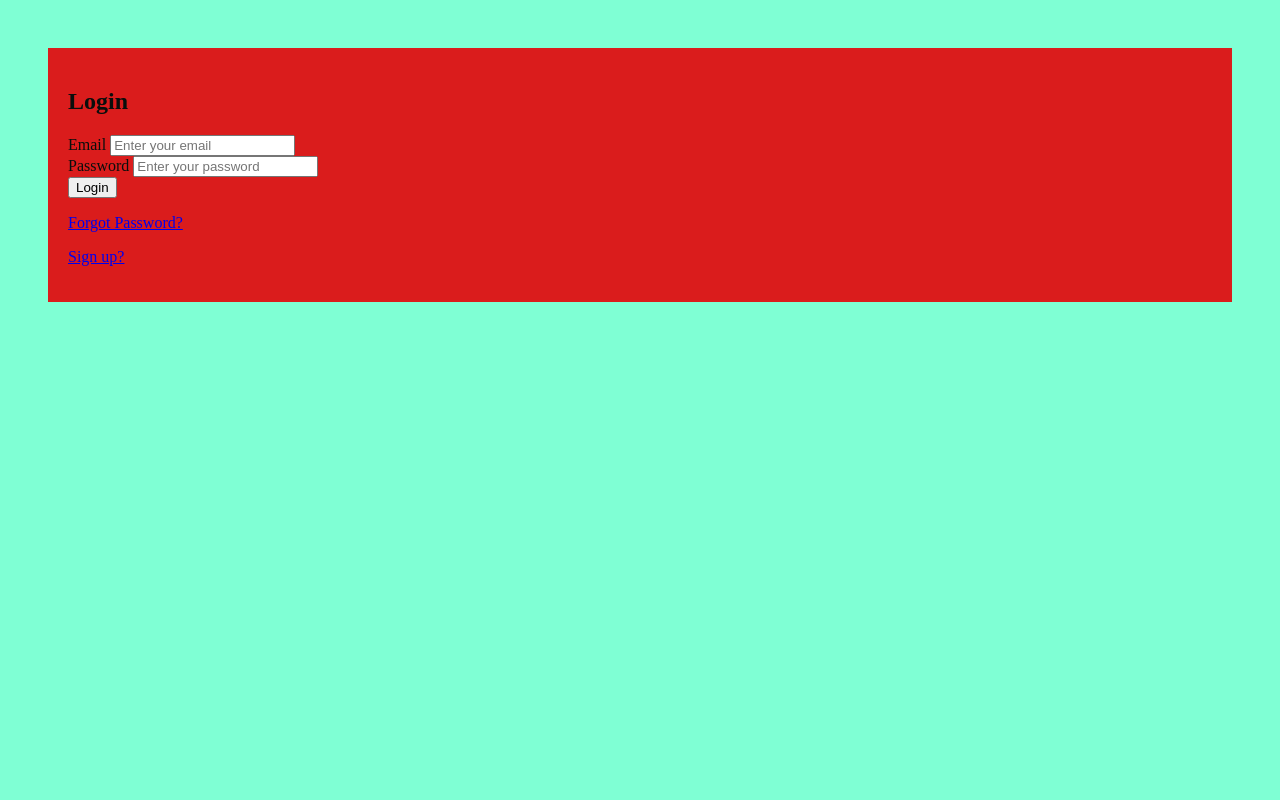
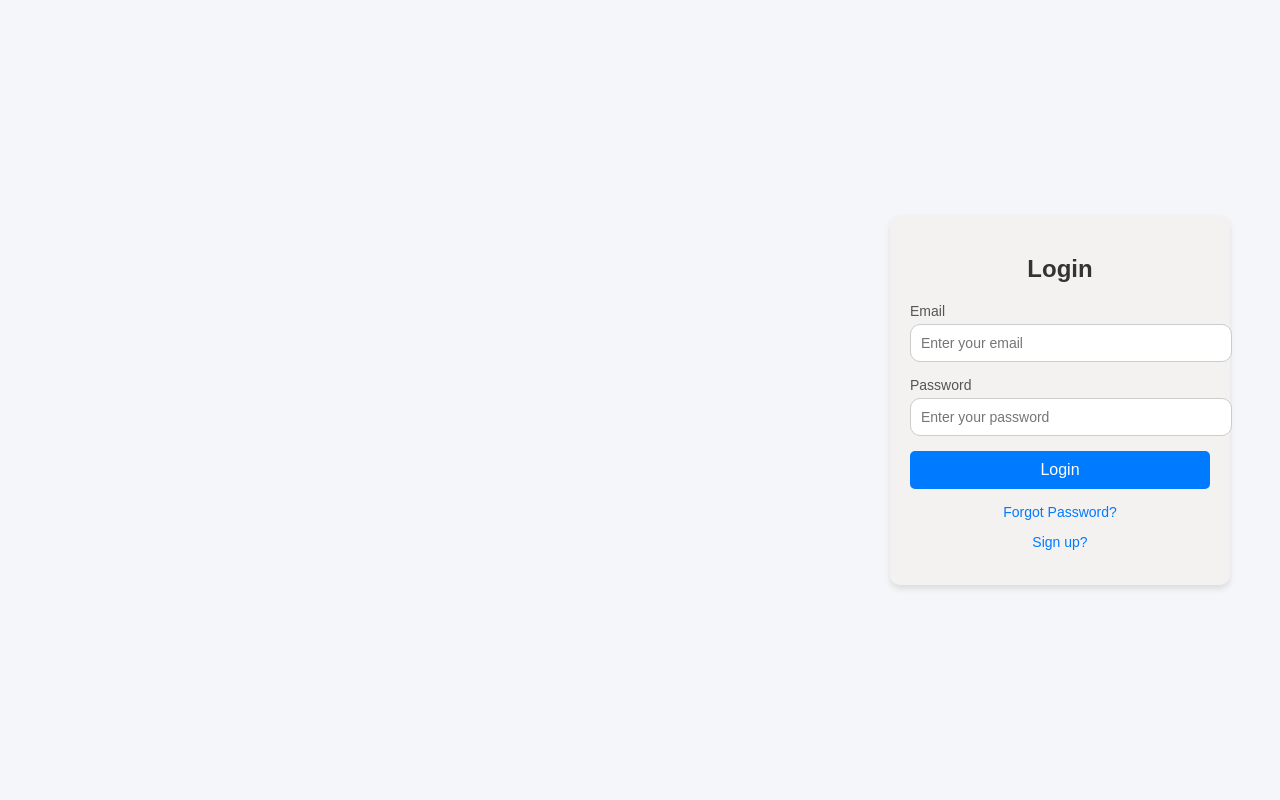
Before and after one commit to junar3x74/project_asais, a PHP site: page /public/login.php in a window 1280 px wide. Run offline with PHP 8.4, Linux system fonts and the light colour scheme.

Commit message:
adding some desgins

```diff
--- a/public/css/login.css
+++ /dev/null
@@ -1,16 +0,0 @@
-body{
-    color: rgb(10, 14, 12);
-    background-color: aquamarine;
-    padding: 20px;
-}
-
-.container {
-    display: flex;
-    place-items: center;
-    align-items: center;
-    padding: 20px;
-    margin: 20px;
-    background-color: rgb(218, 28, 28);
-
-
-}
--- /dev/null
+++ b/public/css/main.css
@@ -0,0 +1,103 @@
+body {
+    font-family: Arial, sans-serif;
+    margin: 0;
+    padding: 0;
+    background-color: #f5f6f9;
+    display: flex;
+    justify-content: flex-end;
+    align-items: center;
+    height: 100vh;
+}
+
+.container {
+    width: 300px;
+    background: #f4f1f1;
+    padding: 20px;
+    box-shadow: 0 4px 6px rgba(0, 0, 0, 0.1);
+    border-radius: 10px;
+    margin-right: 50px;
+}
+
+.form h2 {
+    text-align: center;
+    color: #333;
+    margin-bottom: 20px;
+}
+
+.form-group {
+    margin-bottom: 15px;
+}
+
+.form-group label {
+    display: block;
+    font-size: 14px;
+    margin-bottom: 5px;
+    color: #555;
+}
+
+.form-group input {
+    width: 100%;
+    padding: 10px;
+    border: 1px solid #ccc;
+    border-radius: 10px;
+    font-size: 14px;
+    margin: 0,1px;
+}
+
+.form-group button {
+    width: 100%;
+    padding: 10px;
+    background-color: #007bff;
+    color: #fff;
+    border: none;
+    border-radius: 5px;
+    font-size: 16px;
+    cursor: pointer;
+}
+
+.form-group button:hover {
+    background-color: #0056b3;
+}
+
+.form-group p {
+    text-align: center;
+    font-size: 14px;
+    color: #555;
+}
+
+.form-group p a {
+    color: #007bff;
+    text-decoration: none;
+}
+
+.form-group p a:hover {
+    text-decoration: underline;
+}
+
+
+.form-group select {
+    width: 100%;
+    padding: 10px;
+    border: 1px solid #ccc;
+    border-radius: 10px;
+    font-size: 14px;
+    background-color: #fff;
+    color: #555;
+    appearance: none;
+    -webkit-appearance: none;
+    -moz-appearance: none;
+    box-sizing: border-box;
+    transition: border-color 0.3s ease;
+}
+
+
+.form-group select::-ms-expand {
+    display: none;
+}
+
+
+.form-group select:focus {
+    border-color: #007bff;
+    outline: none;
+    box-shadow: 0 0 5px rgba(0, 123, 255, 0.5);
+}
--- a/public/login.php
+++ b/public/login.php
@@ -1,10 +1,16 @@
+<?php
+
+?>
+
+
+
 <!DOCTYPE html>
 <html lang="en">
 <head>
     <meta charset="UTF-8">
     <meta name="viewport" content="width=device-width, initial-scale=1.0">
     <title>Login</title>
-    <link rel="stylesheet" href="css/login.css">
+    <link rel="stylesheet" href="css/main.css">
 </head>
 <body>
     <div class="container">
```
Also changed, not shown: public/forgot_password.php (+20 -8 lines), public/registration.php (+19 -10 lines), public/reset_password.php (+20 -11 lines), public/js/login.js (deleted), public/js/script.js (added).
